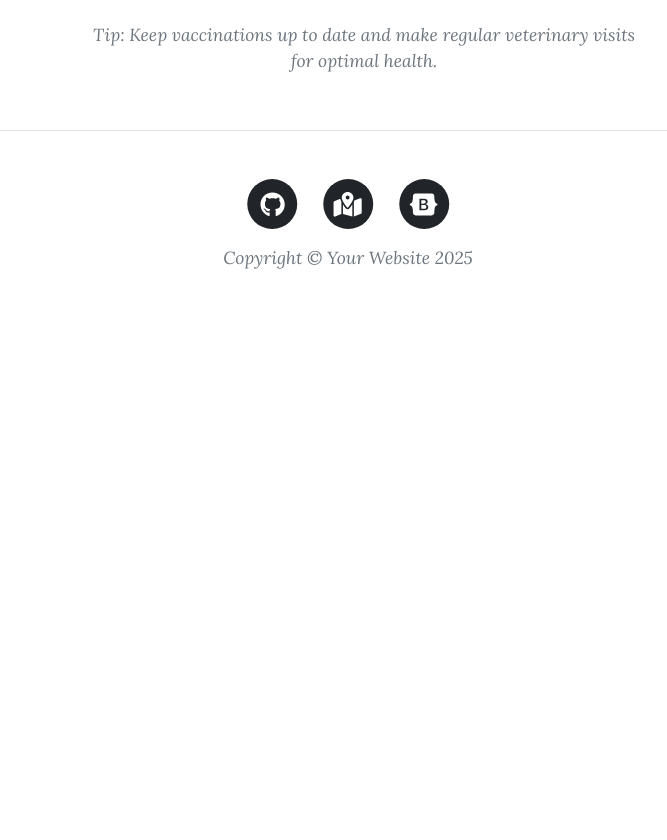
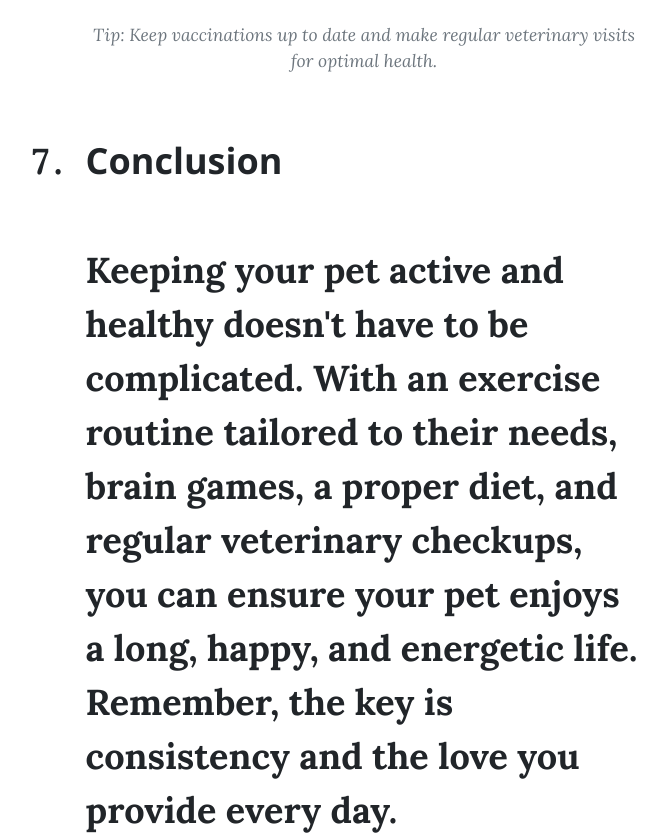
Before and after one commit to Ruzkyy/taller2ntd, a plain HTML site: page post.html in a window 1280 px wide. Shown: the part 3880-4720 px from the top of the page, without its empty margins (292-959 px from the left). Before the commit the page ends 4200 px from the top, so only its background shows below. Drawn offline with nearby package versions, Linux system fonts and the light colour scheme.

Commit message:
Conclusión
Se agregó una conclusión con respecto al blog

```diff
--- a/post.html
+++ b/post.html
@@ -127,7 +127,13 @@
                             make regular veterinary visits for optimal health.</div>
 
                         </p>
-
+                        <li class="section-heading">
+                            <h6 class="section-heading">Conclusion</h6>
+                        </li>
+                        <p class="section-heading">Keeping your pet active and healthy doesn't have to be complicated. With an exercise routine
+                            tailored to their needs, brain games, a proper diet, and regular veterinary checkups, you
+                            can ensure your pet enjoys a long, happy, and energetic life. Remember, the key is
+                            consistency and the love you provide every day.</p>
                     </ol>
                 </div>
             </div>
```
Lines whose indentation alone changed are shown as unchanged.
